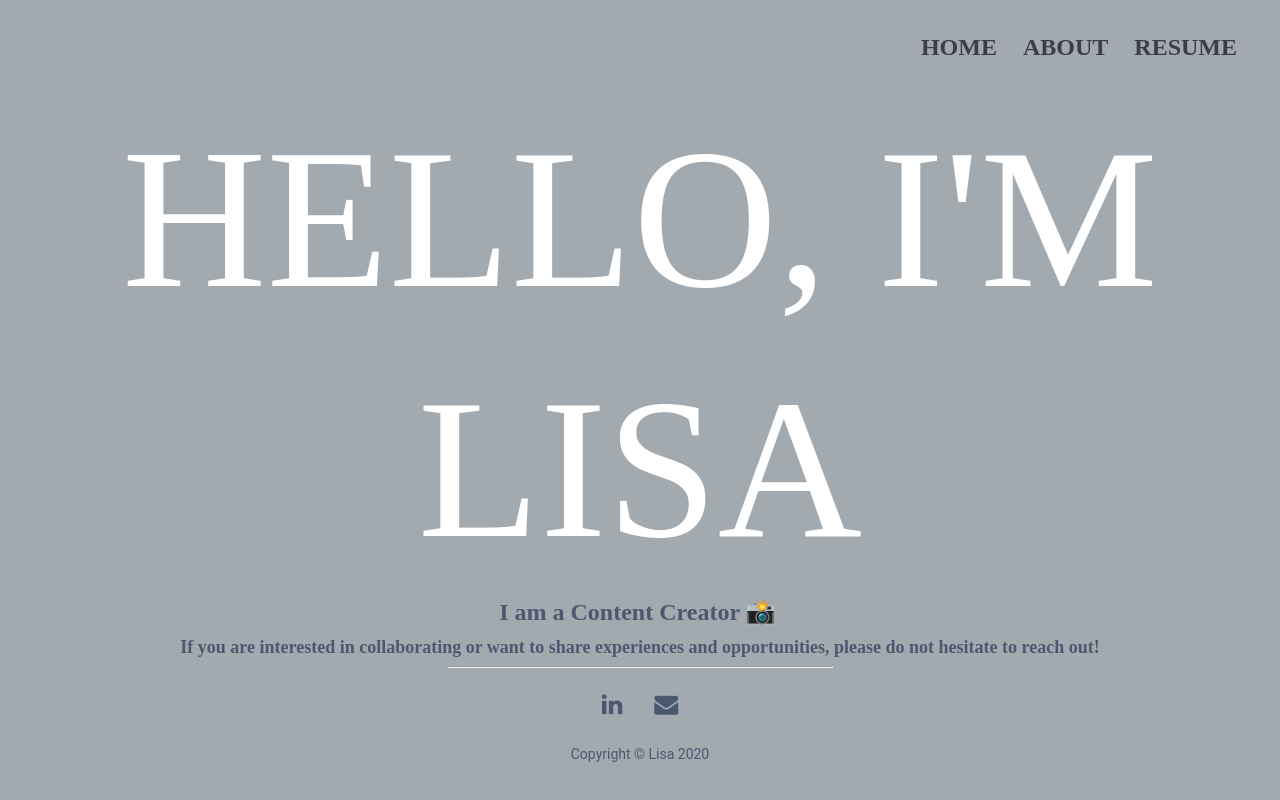
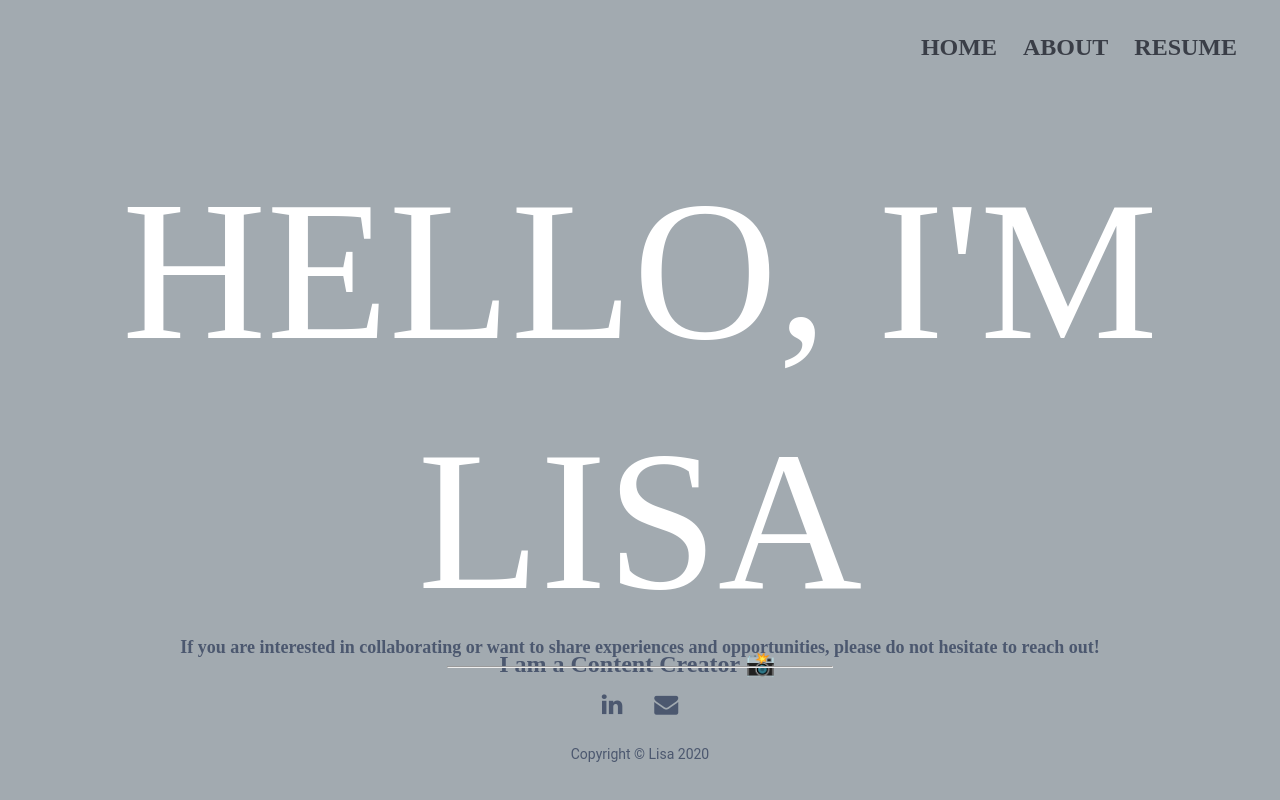
Before and after one commit to lisaqc/portfolio, a React (Create React App) app: page / in a window 1280 px wide. Built offline with nearby package versions, Linux system fonts and the light colour scheme.

Commit message:
fixing it to the center of the page

```diff
--- a/src/pages/home/home.page.jsx
+++ b/src/pages/home/home.page.jsx
@@ -10,8 +10,7 @@ const Home = () => {
   return (
     <div className="home-page">
       <Navbar/>
-      <header className="home-header">
-        <div className = 'header'>
+        <div className = 'home-header'>
           <div className = 'home-info'>
             <div className = 'name'>HELLO, I'M LISA</div>
             <div className = 'title'>I am a {''}
@@ -29,9 +28,8 @@ const Home = () => {
               />
             </div>
           </div>
-          </div>
-      </header>
-    <Footer/>
+        </div>
+      <Footer/>
       </div>
     );
 };
--- a/src/pages/home/home.styles.css
+++ b/src/pages/home/home.styles.css
@@ -6,8 +6,11 @@
     width: 100vw;
 }
 
-.home-info {
+.home-header {
+    height: 80vh;
+    display: flex;
     justify-content: center;
+    align-items: center;
 }
 
 .name {
```
